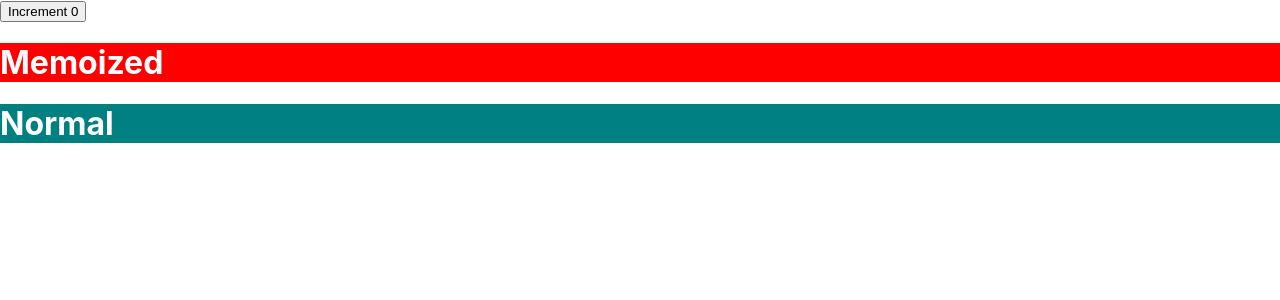
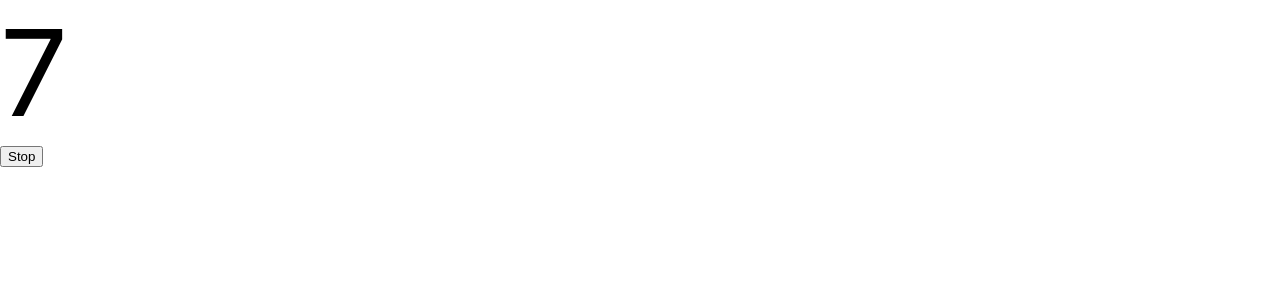
Before and after one commit to anandbabup/react.express, a React (Create React App) app: page / in a window 1280 px wide. Shown: the top 300 px of the page. Built offline with nearby package versions, Linux system fonts and the light colour scheme.

Commit message:
useRef for to create mutable value

```diff
--- a/src/App.js
+++ b/src/App.js
@@ -1,40 +1,29 @@
 import logo from './logo.svg';
 import './App.css';
-import React, { useState, memo, useMemo } from 'react'
-
-
-const Heading = memo(({ style, title }) => {
-  console.log('Rendered:', title)
-
-  return <h1 style={style}>{title}</h1>
-})
+import React, { useState, useRef, useEffect } from 'react'
 
 function App() {
+  const intervalRef = useRef()
   const [count, setCount] = useState(0)
 
-  const normalStyle = {
-    backgroundColor: 'teal',
-    color: 'white',
-  }
+  useEffect(() => {
+    intervalRef.current = setInterval(() => setCount(count => count + 1), 1000)
 
-  const memoizedStyle = useMemo(() => {
-    return {
-      backgroundColor: 'red',
-      color: 'white',
+    return () => {
+      clearInterval(intervalRef.current)
     }
   }, [])
 
   return (
     <>
+      <div style={{ fontSize: 120 }}>{count}</div>
       <button
         onClick={() => {
-          setCount(count + 1)
+          clearInterval(intervalRef.current)
         }}
       >
-        Increment {count}
+        Stop
       </button>
-      <Heading style={memoizedStyle} title="Memoized" />
-      <Heading style={normalStyle} title="Normal" />
     </>
   )
 }
```
